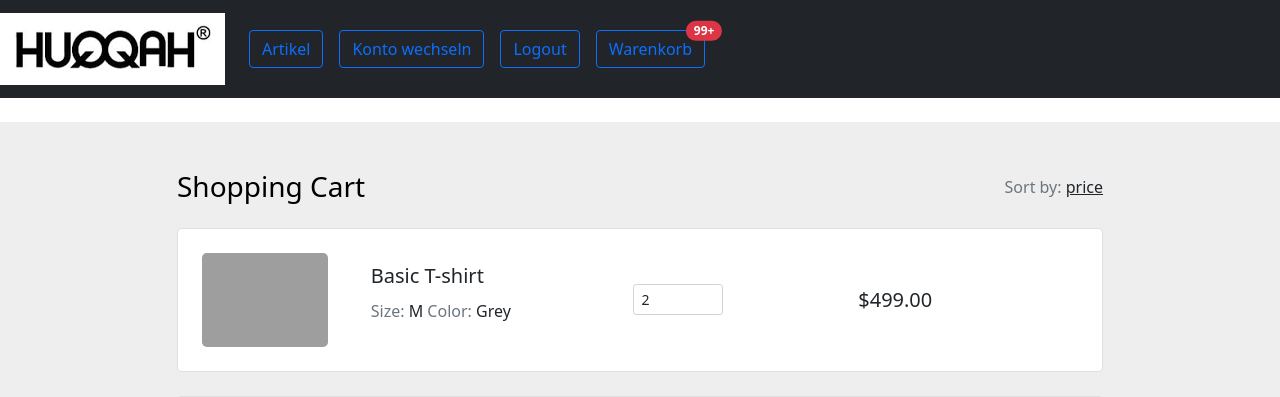
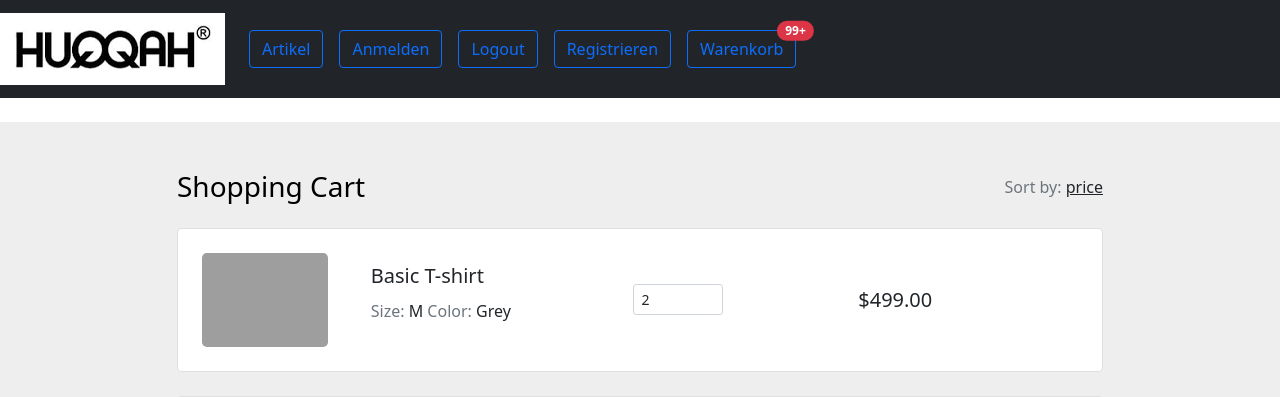
Before and after one commit to volged67/webshop_TVE, a PHP site: page /Warenkorb.php in a window 1280 px wide. Shown: the top 397 px of the page. Run offline with PHP 8.4, Linux system fonts and the light colour scheme; grey boxes are pictures that could not be loaded.

Commit message:
Nabvar verändert

```diff
--- a/php/navbar.php
+++ b/php/navbar.php
@@ -26,7 +26,7 @@
         </li>
         <li class="nav-item">
           <a class="nav-link" href="../php/login.php">
-            <button type="button" class="btn btn-outline-primary">Konto wechseln</button>
+            <button type="button" class="btn btn-outline-primary">Anmelden</button>
           </a>
         </li>
         <li class="nav-item">
@@ -41,6 +41,11 @@
         <li class="nav-item">
           <a class="nav-link" href="../php/logout.php">
             <button type="button" class="btn btn-outline-primary">Logout</button>
+          </a>
+        </li>
+        <li class="nav-item">
+          <a class="nav-link" href="../php/registrieren.php">
+            <button type="button" class="btn btn-outline-primary">Registrieren</button>
           </a>
         </li>
         </li>
```
